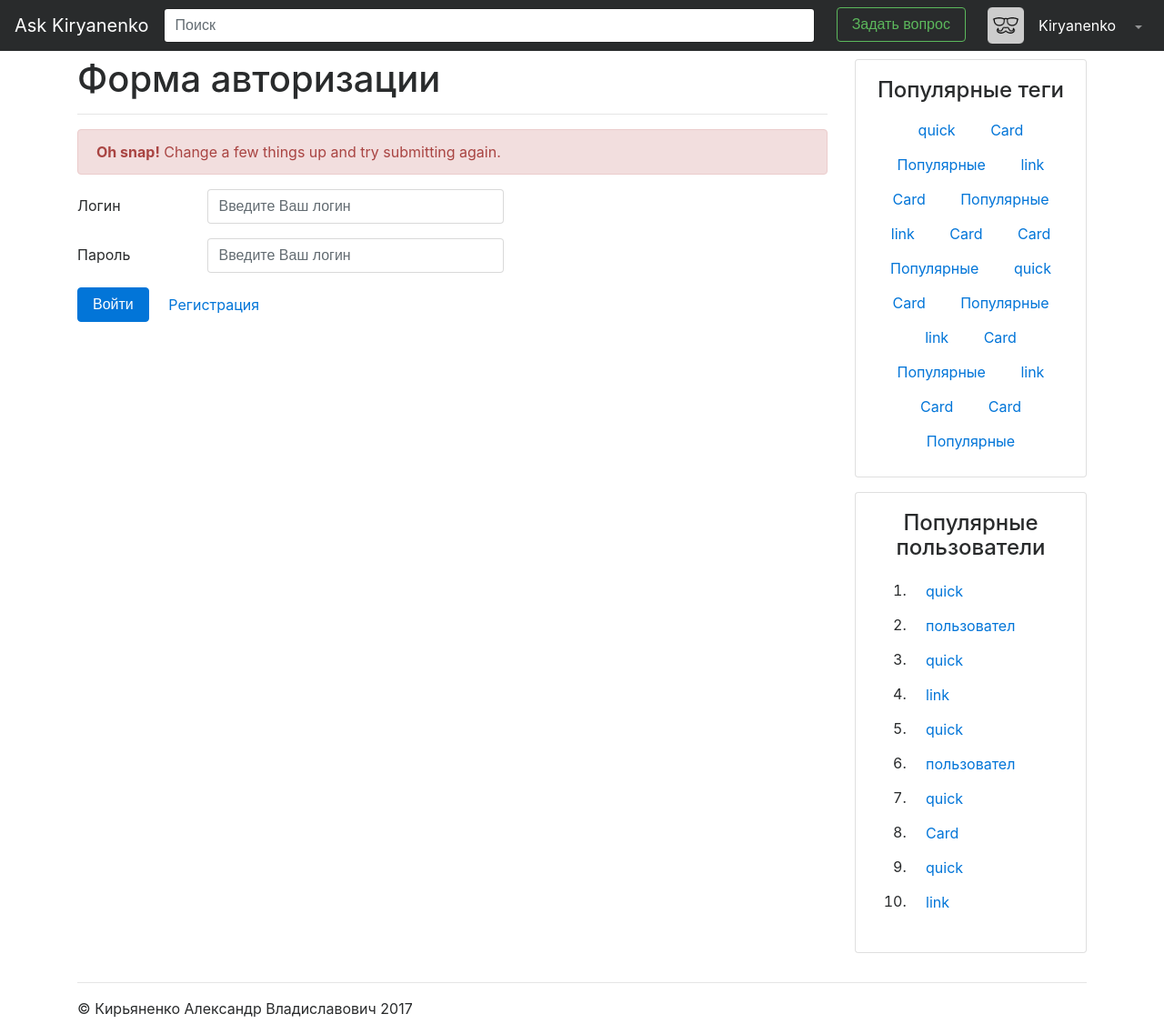
After one commit to kiryanenko/Ask_Kiryanenko, a Django app: page /login in a window 1280 px wide. The commit adds this page. Shown: the whole page at 91% size. Run offline with Django 3.2, Linux system fonts and the light colour scheme; some libraries are stand-ins or nearby versions.

Commit message:
Create login page

```diff
--- a/questions/urls.py
+++ b/questions/urls.py
@@ -6,4 +6,5 @@
     url(r'^$', views.index, name='index'),
     url(r'^ask', views.ask, name='ask'),
     url(r'^question', views.question, name='question'),
+    url(r'^login', views.login, name='login'),
 ]
--- a/questions/views.py
+++ b/questions/views.py
@@ -30,3 +30,8 @@
         'tags': tags,
         'answers': answers,
     })
+
+def login(request):
+    return render(request, 'questions/login.html', {
+
+    })
--- a/templates/questions/ask.html
+++ b/templates/questions/ask.html
@@ -11,7 +11,7 @@
     <form>
         <div class="form-group">
             <label>Заголовок вопроса</label>
-            <input type="text" class="form-control" aria-describedby="Введите заголовок вопроса" placeholder="Введите заголовок вопроса">
+            <input type="text" class="form-control" maxlength="100" placeholder="Введите заголовок вопроса">
             <small class="form-text text-muted">Вопрос должен быть меньше 100 символов, и оканчиваться знаком вопроса "?"</small>
         </div>
         <div class="form-group">
@@ -21,7 +21,7 @@
         </div>
         <div class="form-group">
             <label>Теги к вопросу</label>
-            <input type="text" class="form-control" placeholder="Теги к вопросу">
+            <input type="text" class="form-control" placeholder="Теги к вопросу" maxlength="50">
             <small class="form-text text-muted">Вы можете к вопросу добавить до трёх тегов. Вводить через запятую ","</small>
         </div>
         <button type="submit" class="btn btn-primary">Задать вопрос</button>
--- /dev/null
+++ b/templates/questions/login.html
@@ -0,0 +1,27 @@
+{% extends "questions/base.html" %}
+{% load staticfiles %}
+{% block title %}
+    Форма авторизации
+{% endblock %}
+{% block content %}
+    <div class="alert alert-danger" role="alert">
+        <strong>Oh snap!</strong> Change a few things up and try submitting again.
+    </div>
+
+    <form>
+        <div class="form-group row">
+            <label class="col-md-2 col-form-label">Логин</label>
+            <div class="col-md-5">
+                <input type="text" class="form-control" maxlength="100" placeholder="Введите Ваш логин">
+            </div>
+        </div>
+        <div class="form-group row">
+            <label class="col-md-2 col-form-label">Пароль</label>
+            <div class="col-md-5">
+                <input type="password" class="form-control" maxlength="100" placeholder="Введите Ваш логин">
+            </div>
+        </div>
+        <button type="submit" class="btn btn-primary">Войти</button>
+        <a href="signup" class="btn btn-link">Регистрация</a>
+    </form>
+{% endblock %}
```
